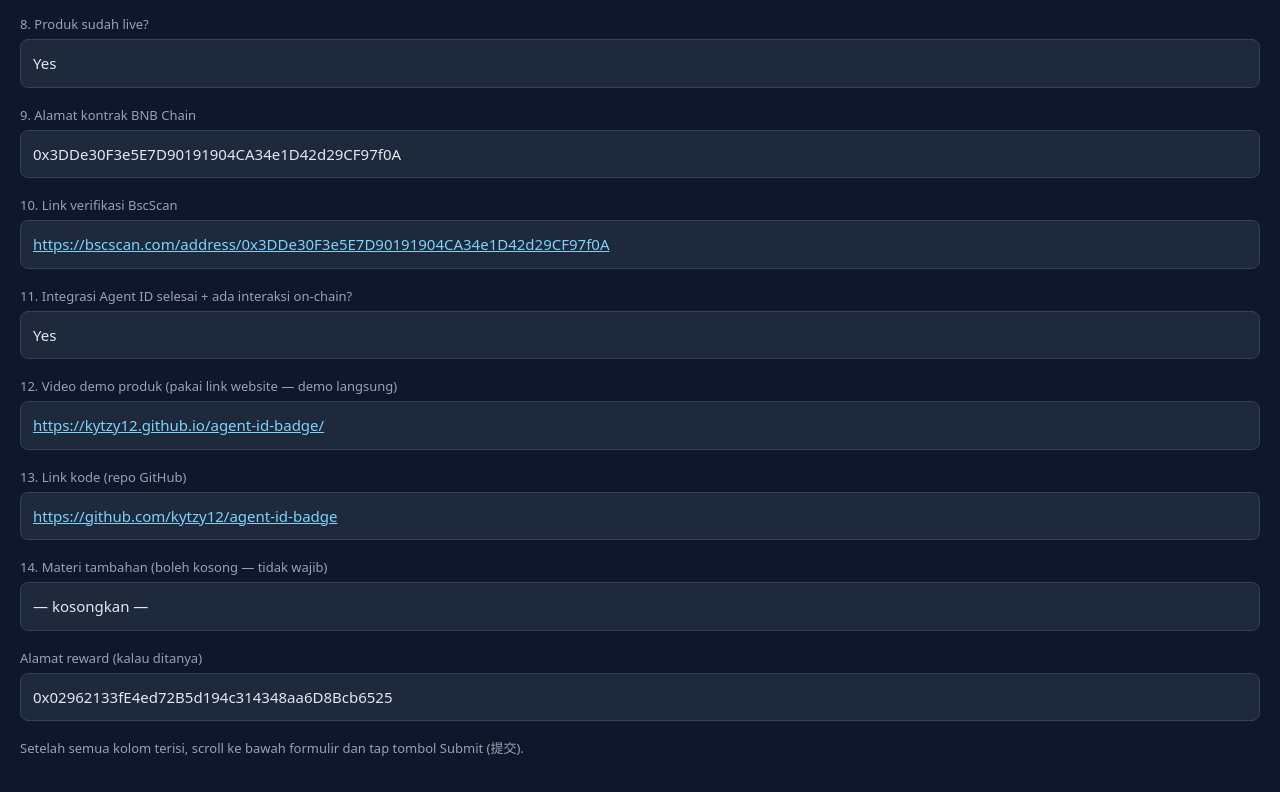
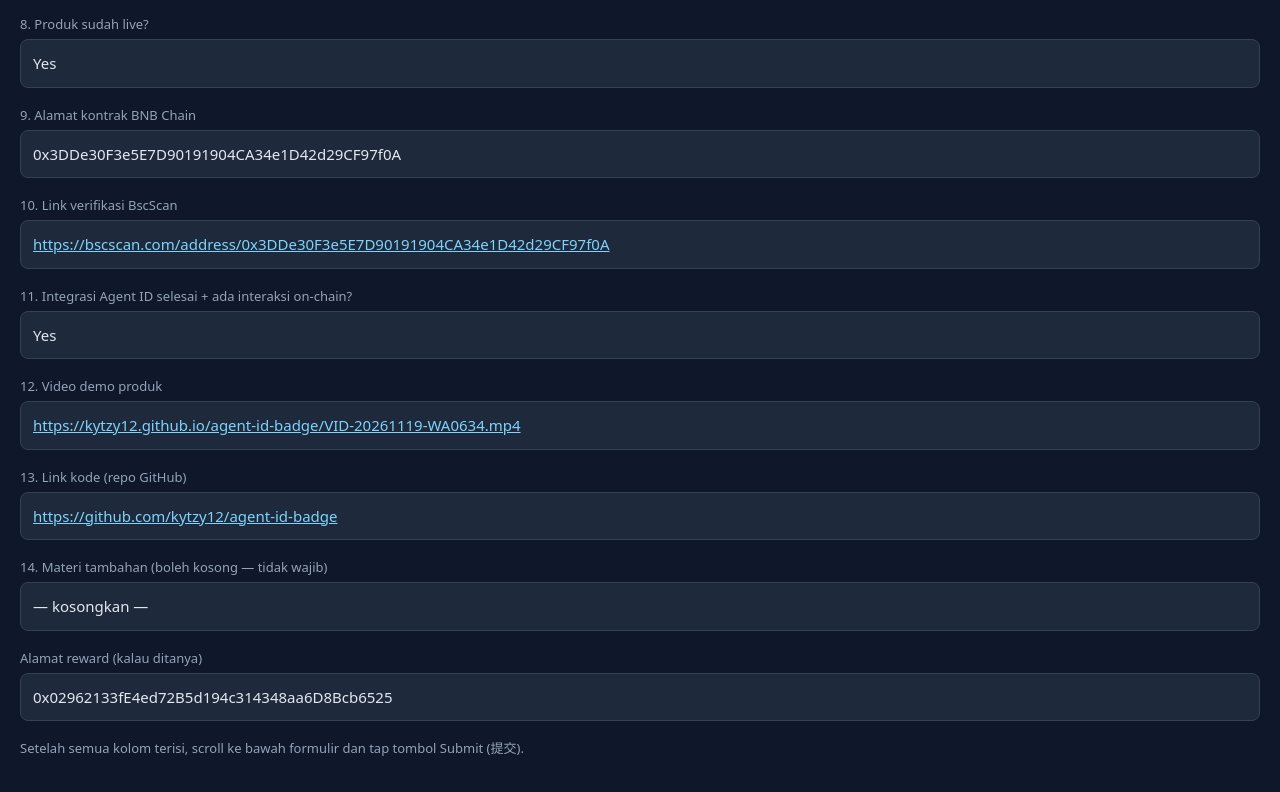
Before and after one commit to kytzy12/agent-id-badge, a plain HTML site: page docs/formulir.html in a window 1280 px wide. Shown: the part 821-1613 px from the top of the page. Drawn offline with Linux system fonts and the light colour scheme.

Commit message:
Update formulir.html — field 12 now uses the live demo video URL

```diff
--- a/docs/formulir.html
+++ b/docs/formulir.html
@@ -41,7 +41,7 @@ p.sub{color:#94a3b8;margin:0 0 20px;font-size:14px}
 
 <div class="field"><label>11. Integrasi Agent ID selesai + ada interaksi on-chain?</label><div class="val">Yes</div></div>
 
-<div class="field"><label>12. Video demo produk (pakai link website — demo langsung)</label><div class="val"><a href="https://kytzy12.github.io/agent-id-badge/">https://kytzy12.github.io/agent-id-badge/</a></div></div>
+<div class="field"><label>12. Video demo produk</label><div class="val"><a href="https://kytzy12.github.io/agent-id-badge/VID-20261119-WA0634.mp4">https://kytzy12.github.io/agent-id-badge/VID-20261119-WA0634.mp4</a></div></div>
 
 <div class="field"><label>13. Link kode (repo GitHub)</label><div class="val"><a href="https://github.com/kytzy12/agent-id-badge">https://github.com/kytzy12/agent-id-badge</a></div></div>
 
```
